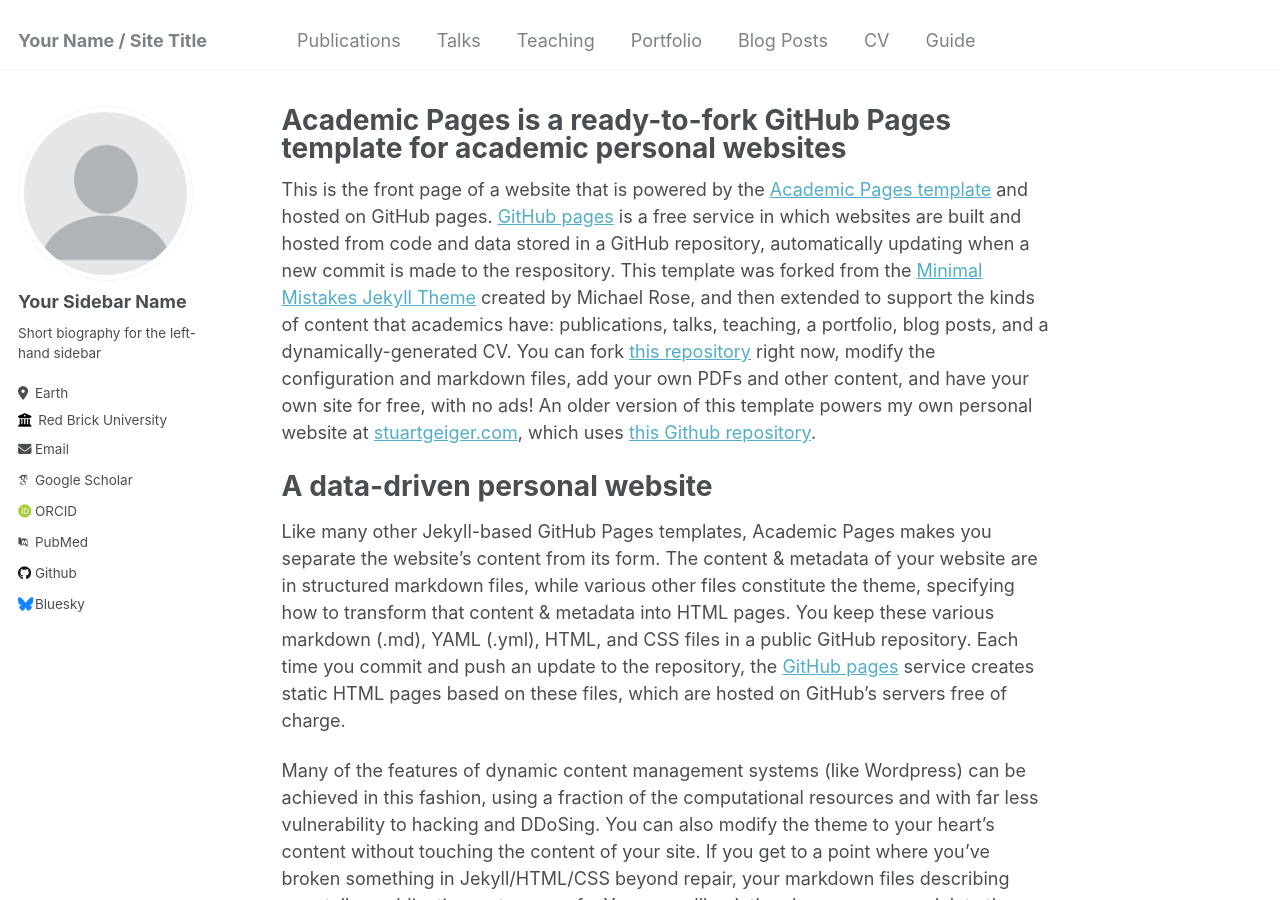
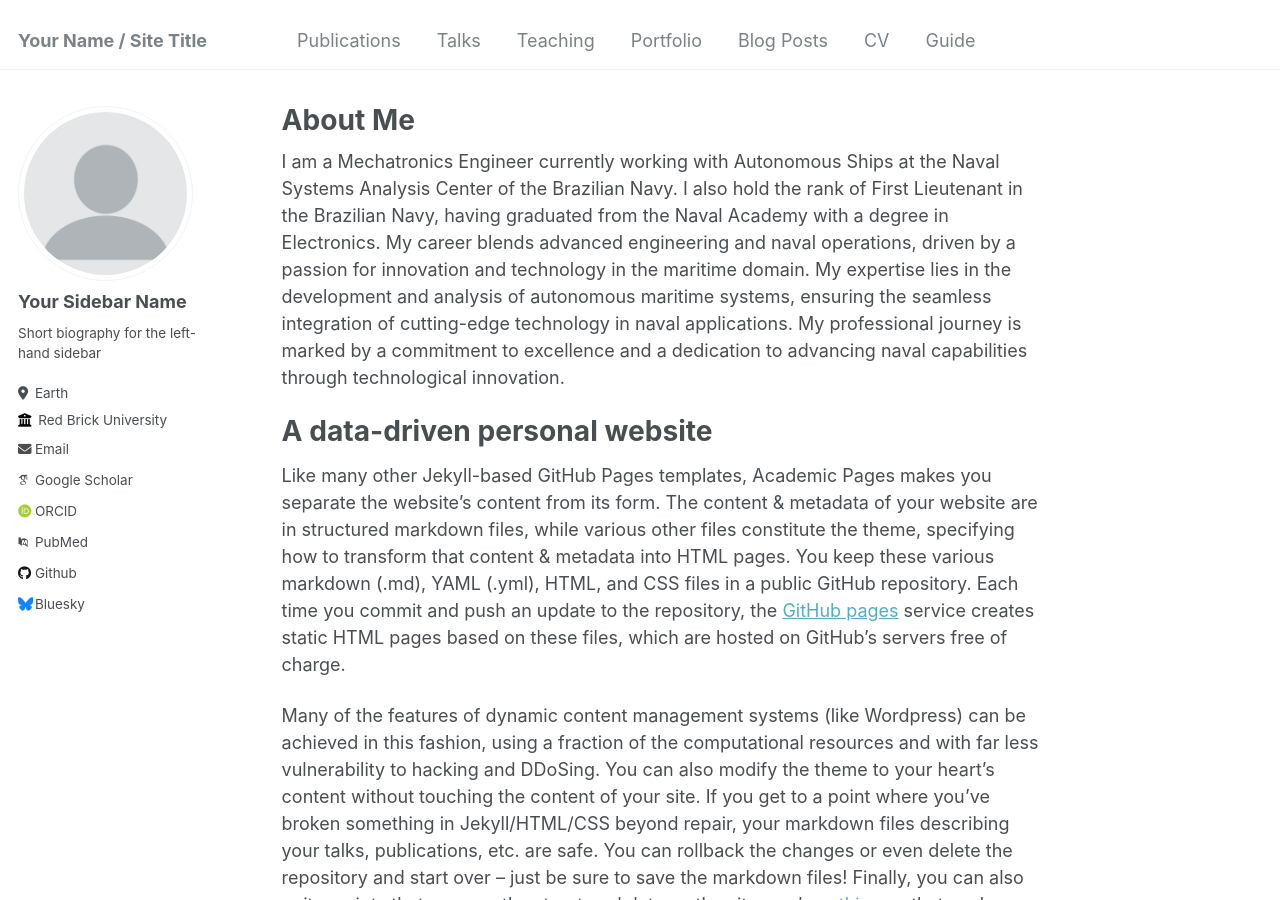
Before and after one commit to d2snc/d2snc.github.io, a Jekyll site: the page built from _pages/about.md, in a window 1280 px wide and 900 px high. Built offline with Jekyll 4.4.1, drawn with Linux system fonts in a browser that asks for light colours; some web fonts are replaced.

Commit message:
Update about.md

```diff
--- a/_pages/about.md
+++ b/_pages/about.md
@@ -1,13 +1,13 @@
 ---
 permalink: /
-title: "Academic Pages is a ready-to-fork GitHub Pages template for academic personal websites"
+title: "About Me"
 author_profile: true
 redirect_from:
   - /about/
   - /about.html
 ---
 
-This is the front page of a website that is powered by the [Academic Pages template](https://github.com/academicpages/academicpages.github.io) and hosted on GitHub pages. [GitHub pages](https://pages.github.com) is a free service in which websites are built and hosted from code and data stored in a GitHub repository, automatically updating when a new commit is made to the respository. This template was forked from the [Minimal Mistakes Jekyll Theme](https://mmistakes.github.io/minimal-mistakes/) created by Michael Rose, and then extended to support the kinds of content that academics have: publications, talks, teaching, a portfolio, blog posts, and a dynamically-generated CV. You can fork [this repository](https://github.com/academicpages/academicpages.github.io) right now, modify the configuration and markdown files, add your own PDFs and other content, and have your own site for free, with no ads! An older version of this template powers my own personal website at [stuartgeiger.com](http://stuartgeiger.com), which uses [this Github repository](https://github.com/staeiou/staeiou.github.io).
+I am a Mechatronics Engineer currently working with Autonomous Ships at the Naval Systems Analysis Center of the Brazilian Navy. I also hold the rank of First Lieutenant in the Brazilian Navy, having graduated from the Naval Academy with a degree in Electronics. My career blends advanced engineering and naval operations, driven by a passion for innovation and technology in the maritime domain. My expertise lies in the development and analysis of autonomous maritime systems, ensuring the seamless integration of cutting-edge technology in naval applications. My professional journey is marked by a commitment to excellence and a dedication to advancing naval capabilities through technological innovation.
 
 A data-driven personal website
 ======
```
